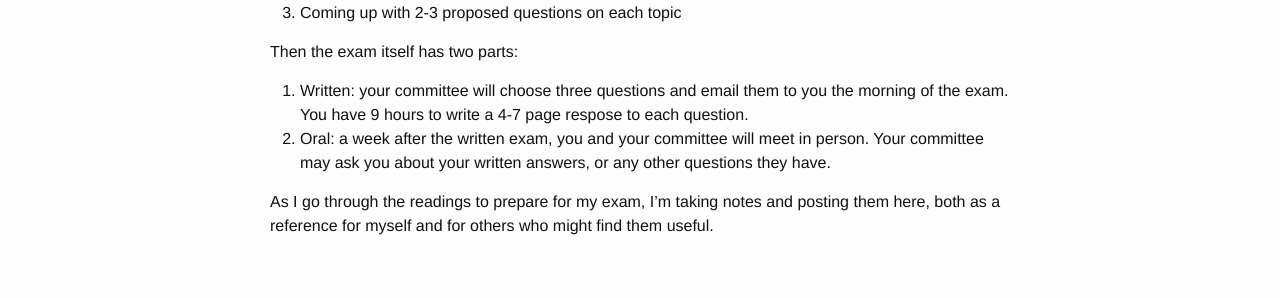
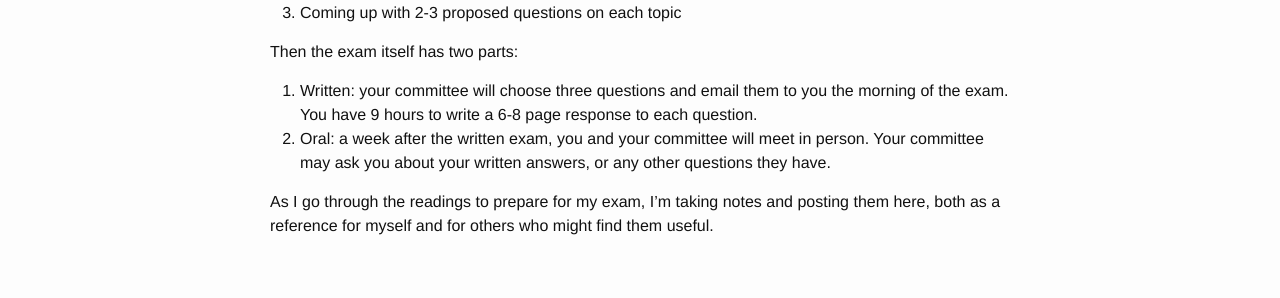
Before and after one commit to jhamrick/quals, a Jekyll site: the page built from about.md, in a window 1280 px wide. Shown: the part 337-635 px from the top of the page. Built offline with Jekyll 4.4.1, drawn with Linux system fonts in a browser that asks for light colours.

```diff
--- a/about.md
+++ b/about.md
@@ -14,7 +18,13 @@
 
 Then the exam itself has two parts:
 
-1. Written: your committee will choose three questions and email them to you the morning of the exam. You have 9 hours to write a 4-7 page respose to each question.
-2. Oral: a week after the written exam, you and your committee will meet in person. Your committee may ask you about your written answers, or any other questions they have.
+1. Written: your committee will choose three questions and email them to you the
+   morning of the exam. You have 9 hours to write a 6-8 page response to each
+   question.
+2. Oral: a week after the written exam, you and your committee will meet in
+   person. Your committee may ask you about your written answers, or any other
+   questions they have.
 
-As I go through the readings to prepare for my exam, I'm taking notes and posting them here, both as a reference for myself and for others who might find them useful.
+As I go through the readings to prepare for my exam, I'm taking notes and
+posting them here, both as a reference for myself and for others who might find
+them useful.
```
Also changed, not shown: other parts of about.md (+6 -2 lines), _posts/2016-03-07-Written-exam.md (added, +30 -0 lines).
